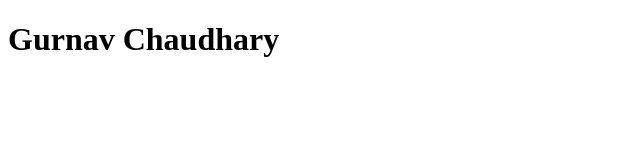
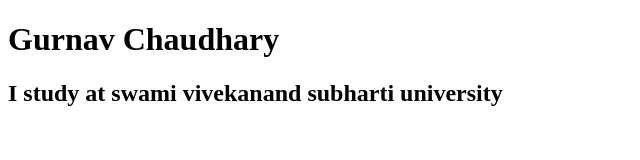
Before and after one commit to Gurnav224/Gurnav-portfolio, a plain HTML site: page index.html in a window 1280 px wide. Shown: the whole page, without its empty margins (0-640 px from the left). Drawn offline with Linux system fonts and the light colour scheme.

Commit message:
docs:updated

```diff
--- a/index.html
+++ b/index.html
@@ -8,5 +8,6 @@
 </head>
 <body>
     <h1>Gurnav Chaudhary</h1>
+    <h2>I study at swami vivekanand subharti university</h2>
 </body>
 </html>
```
